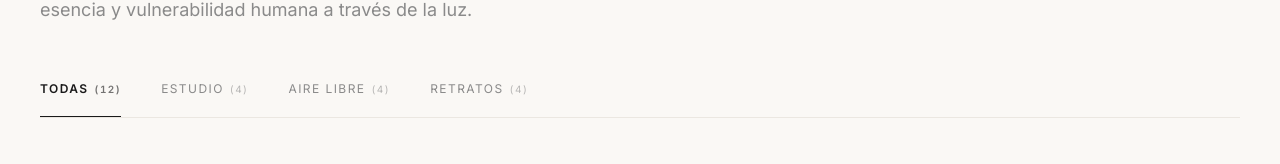
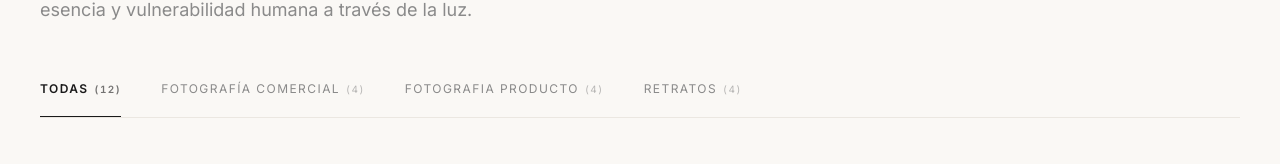
Before and after one commit to daviesteban013-debug/waldo-largo, a React (Vite) app in the folder frontend/: page /fotografia in a window 1280 px wide. Shown: the part 268-432 px from the top of the page. Built offline with nearby package versions, Linux system fonts and the light colour scheme; no server answers; a web font is replaced by a local one.

Commit message:
feat: add photography data schema and initial photo collection constants

```diff
--- a/frontend/src/data/photography.ts
+++ b/frontend/src/data/photography.ts
@@ -1,4 +1,4 @@
-export type PhotoCategory = "estudio" | "aire-libre" | "retratos";
+export type PhotoCategory = "fotografia-comercial" | "fotografia-producto" | "retratos";
 
 export interface Photo {
   id: string;
@@ -11,8 +11,8 @@ export interface Photo {
 }
 
 export const photoCategories: { value: PhotoCategory; label: string }[] = [
-  { value: "estudio", label: "Estudio" },
-  { value: "aire-libre", label: "Aire Libre" },
+  { value: "fotografia-comercial", label: "Fotografía Comercial" },
+  { value: "fotografia-producto", label: "  Fotografia Producto" },
   { value: "retratos", label: "Retratos" },
 ];
 
@@ -21,32 +21,32 @@ export const photos: Photo[] = [
   {
     id: "foto-estudio-1",
     src: "/images/photography/estudio/estudio-01.svg",
-    alt: "Fotografía de estudio - Sombra & Forma I",
-    category: "estudio",
+    alt: "Fotografia Comercial - Sombra & Forma I",
+    category: "fotografia-comercial",
     caption: "Sombra & Forma I — Exploración de claroscuro e iluminación dramática.",
     year: "2025",
   },
   {
     id: "foto-estudio-2",
     src: "/images/photography/estudio/estudio-02.svg",
-    alt: "Fotografía de estudio - Geometría Textil",
-    category: "estudio",
+    alt: "Fotografia Comercial - Geometría Textil",
+    category: "fotografia-comercial",
     caption: "Geometría Textil — Moda editorial y texturas de alta costura.",
     year: "2025",
   },
   {
     id: "foto-estudio-3",
     src: "/images/photography/estudio/estudio-03.svg",
-    alt: "Fotografía de estudio - Claroscuro Editorial",
-    category: "estudio",
+    alt: "Fotografia Comercial - Claroscuro Editorial",
+    category: "fotografia-comercial",
     caption: "Claroscuro Editorial — Contrastes profundos en composición horizontal.",
     year: "2024",
   },
   {
     id: "foto-estudio-4",
     src: "/images/photography/estudio/estudio-04.svg",
-    alt: "Fotografía de estudio - Texturas en Silencio",
-    category: "estudio",
+    alt: "Fotografia Comercial - Texturas en Silencio",
+    category: "fotografia-comercial",
     caption: "Texturas en Silencio — Estudio de siluetas y presencia.",
     year: "2025",
   },
@@ -55,32 +55,32 @@ export const photos: Photo[] = [
   {
     id: "foto-aire-1",
     src: "/images/photography/aire-libre/aire-libre-01.svg",
-    alt: "Fotografía de exteriores - Luz Natural & Viento",
-    category: "aire-libre",
+    alt: "Fotografia Producto - Luz Natural & Viento",
+    category: "fotografia-producto",
     caption: "Luz Natural & Viento — Captura de movimiento en exteriores.",
     year: "2025",
   },
   {
     id: "foto-aire-2",
     src: "/images/photography/aire-libre/aire-libre-02.svg",
-    alt: "Fotografía de exteriores - Horizontes Andinos",
-    category: "aire-libre",
+    alt: "Fotografia producto - Horizontes Andinos",
+    category: "fotografia-producto",
     caption: "Horizontes Andinos — Paisajes y composiciones panorámicas.",
     year: "2024",
   },
   {
     id: "foto-aire-3",
     src: "/images/photography/aire-libre/aire-libre-03.svg",
-    alt: "Fotografía de exteriores - Atardecer Dorado",
-    category: "aire-libre",
+    alt: "Fotografia Producto - Atardecer Dorado",
+    category: "fotografia-producto",
     caption: "Atardecer Dorado — La hora mágica y la calidez natural.",
     year: "2025",
   },
   {
     id: "foto-aire-4",
     src: "/images/photography/aire-libre/aire-libre-04.svg",
-    alt: "Fotografía de exteriores - Espacios Abiertos",
-    category: "aire-libre",
+    alt: "Fotografia Producto - Espacios Abiertos",
+    category: "fotografia-producto",
     caption: "Espacios Abiertos — Diálogo entre la figura humana y el entorno.",
     year: "2024",
   },
```
